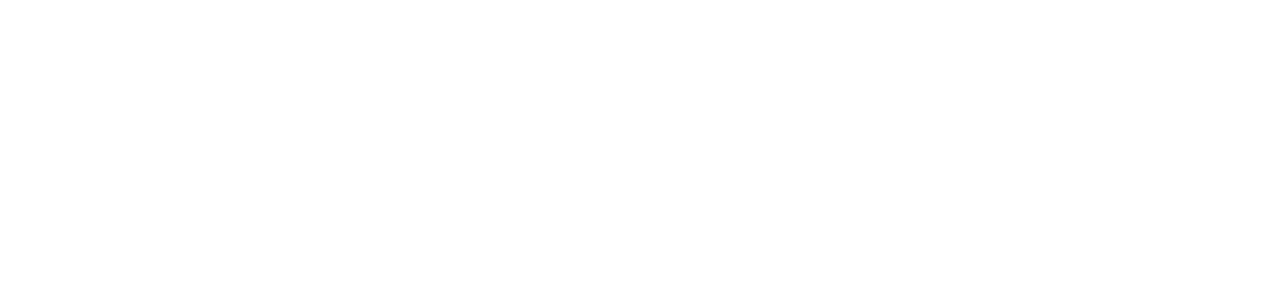
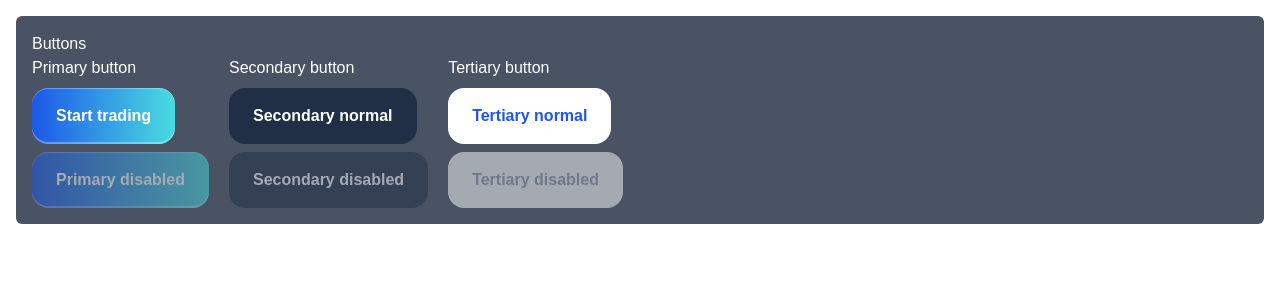
Before and after one commit to digitalsoupteam/rwa-platform-frontend, a Next.js app: page / in a window 1280 px wide. Shown: the top 300 px of the page. Built offline with nearby package versions, Linux system fonts and the light colour scheme.

Commit message:
UI Button

```diff
--- a/package.json
+++ b/package.json
@@ -9,6 +9,7 @@
     "lint": "next lint"
   },
   "dependencies": {
+    "clsx": "^2.1.1",
     "next": "15.4.5",
     "react": "19.1.0",
     "react-dom": "19.1.0"
--- a/src/app/layout.tsx
+++ b/src/app/layout.tsx
@@ -1,10 +1,14 @@
 import './globals.css';
+import React from 'react';
 import { Metadata } from 'next';
+import { Inter } from 'next/font/google';
 
 export const metadata: Metadata = {
   title: 'Slices',
   description: 'RWA Platform',
 };
+
+const inter = Inter({ subsets: ['latin'] });
 
 export default function RootLayout({
   children,
@@ -12,7 +16,7 @@
   children: React.ReactNode;
 }>) {
   return (
-    <html lang='en'>
+    <html lang='en' className={inter.className}>
       <body>{children}</body>
     </html>
   );
--- a/src/app/page.tsx
+++ b/src/app/page.tsx
@@ -1,3 +1,36 @@
+import { Button } from '@/components/ui';
+
 export default function Home() {
-  return <></>;
+  return (
+    <>
+      <section className={'p-4'}>
+        <div className={'bg-grey-dark p-4 text-white rounded-md'}>
+          Buttons
+          <div className={'flex flex-wrap gap-5'}>
+            <div className={'flex flex-col gap-2 items-start'}>
+              <div>Primary button</div>
+              <Button visualType={'primary'}>Start trading</Button>
+              <Button visualType={'primary'} disabled={true}>
+                Primary disabled
+              </Button>
+            </div>
+            <div className={'flex flex-col gap-2 items-start'}>
+              <div>Secondary button</div>
+              <Button visualType={'secondary'}>Secondary normal</Button>
+              <Button visualType={'secondary'} disabled={true}>
+                Secondary disabled
+              </Button>
+            </div>
+            <div className={'flex flex-col gap-2 items-start'}>
+              <div>Tertiary button</div>
+              <Button visualType={'tertiary'}>Tertiary normal</Button>
+              <Button visualType={'tertiary'} disabled={true}>
+                Tertiary disabled
+              </Button>
+            </div>
+          </div>
+        </div>
+      </section>
+    </>
+  );
 }
```
Also changed, not shown: 1 other file (tests, documents, lock files or other folders).
